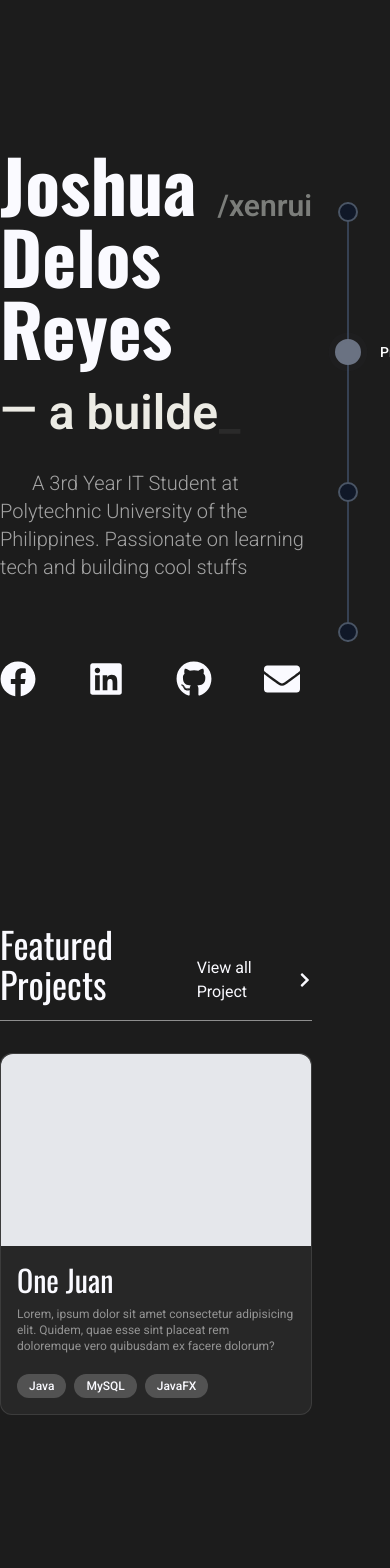
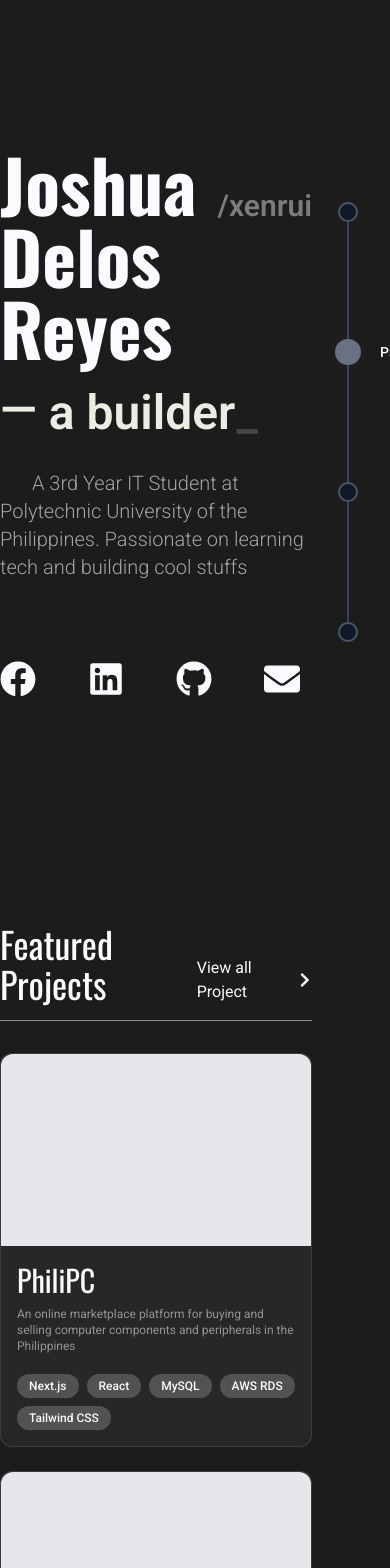
Before and after one commit to Xenrui/joshua-portfolio, a Next.js app: page / in a window 390 px wide. Shown: the top 1568 px of the page. Built offline with nearby package versions, Linux system fonts and the light colour scheme.

Commit message:
feat: create project info with md

```diff
--- a/package.json
+++ b/package.json
@@ -11,6 +11,7 @@
   },
   "dependencies": {
     "@tabler/icons-react": "^3.36.0",
+    "gray-matter": "^4.0.3",
     "motion": "^12.28.1",
     "next": "16.1.1",
     "react": "19.2.3",
@@ -22,6 +23,7 @@
   "devDependencies": {
     "@biomejs/biome": "2.2.0",
     "@tailwindcss/postcss": "^4",
+    "@types/node": "^25.0.10",
     "tailwindcss": "^4"
   }
 }
--- /dev/null
+++ b/src/app/Home.js
@@ -0,0 +1,60 @@
+"use client";
+
+import Hero from "@/components/Hero";
+import ProjectCard from "@/components/ProjectCard";
+import { techstack } from "@/lib/techstack";
+import { FaChevronRight } from "react-icons/fa";
+import StackIcon from "tech-stack-icons";
+import path from "path";
+
+const Home = ({ projects }) => {
+    console.log(projects)
+	return (
+		<div className="relative col-span-4 items-center min-h-screen">
+			<main className="text-foreground">
+				<section id="hero" aria-label="Hero" className="relative flex min-h-screen w-full items-center">
+					<div className="relative">
+						<Hero />
+					</div>
+				</section>
+
+				<section id="projects" aria-label="projects" className="py-20">
+					<div className="flex justify-between items-end mb-8 pb-4 border-b border-white/50">
+						<h2 className="text-4xl">Featured Projects</h2>
+						<div className="flex items-center gap-2">
+							<span>View all Project</span>
+							<FaChevronRight />
+						</div>
+					</div>
+					<div className="grid gap-6 lg:grid-cols-3">
+						{projects.map((project) => (
+							<ProjectCard key={project.slug} project={project} />
+						))}
+					</div>
+				</section>
+
+				<section id="technologies" aria-label="technologies" className="py-20">
+					<h2 className="text-4xl mb-8">Technologies</h2>
+					<div className="grid grid-cols-3 lg:grid-cols-6 gap-2">
+						{techstack.map((techstack) => {
+							return (
+								<div
+									className="px-8 py-3 bg-white/10 rounded-xl flex flex-col items-center justify-center gap-1"
+									key={techstack.label}>
+									<h5 className="text-sm font-bold text-white/70 text-nowrap font-inter">
+										{techstack.label}
+									</h5>
+									<div className="h-12 w-12">
+										<StackIcon name={techstack.icon} />
+									</div>
+								</div>
+							);
+						})}
+					</div>
+				</section>
+			</main>
+		</div>
+	);
+};
+
+export default Home;
--- a/src/app/page.js
+++ b/src/app/page.js
@@ -1,54 +1,10 @@
-import Hero from "@/components/Hero";
-import ProjectCard from "@/components/ProjectCard";
-import { techstack } from "@/lib/techstack";
-import { FaChevronRight } from "react-icons/fa";
-import StackIcon from "tech-stack-icons";
+import Home from "@/app/Home";
+import { loadProjects } from "@/lib/data";
+import React from "react";
 
-const Home = () => {
-	return (
-		<div className="relative col-span-4 items-center min-h-screen">
-			<main className="text-foreground">
-				<section id="hero" aria-label="Hero" className="relative flex min-h-screen w-full items-center">
-					<div className="relative">
-						<Hero />
-					</div>
-				</section>
-
-				<section id="projects" aria-label="projects" className="py-20">
-					<div className="flex justify-between items-end mb-8 pb-4 border-b border-white/50">
-						<h2 className="text-4xl">Featured Projects</h2>
-						<div className="flex items-center gap-2">
-							<span>View all Project</span>
-							<FaChevronRight />
-						</div>
-					</div>
-					<div className="grid gap-6 lg:grid-cols-3">
-						<ProjectCard />
-					</div>
-				</section>
-
-				<section id="technologies" aria-label="technologies" className="py-20">
-					<h2 className="text-4xl mb-8">Technologies</h2>
-					<div className="grid grid-cols-3 lg:grid-cols-6 gap-2">
-						{techstack.map((techstack) => {
-							return (
-								<div
-									className="px-8 py-3 bg-white/10 rounded-xl flex flex-col items-center justify-center gap-1"
-									key={techstack.label}>
-									<h5 className="text-sm font-bold text-white/70 text-nowrap font-inter">{techstack.label}</h5>
-									<div className="h-12 w-12">
-										<StackIcon name={techstack.icon} />
-									</div>
-								</div>
-							);
-						})}
-					</div>
-				</section>
-
-
-			</main>
-		</div>
-	);
+const Page = () => {
+	const projects = loadProjects();
+	return <Home projects={projects} />;
 };
 
-export default Home;
+export default Page;
--- a/src/components/ProjectCard.js
+++ b/src/components/ProjectCard.js
@@ -2,31 +2,26 @@
 
 import { motion } from "motion/react";
 
-const ProjectCard = () => {
+const ProjectCard = ({ project }) => {
 	return (
 		<div className="h-full">
 			<motion.div
-				className="group bg-white/5 rounded-xl border border-white/10 hover:border-white/25"
+				className="group bg-white/5 rounded-xl border border-white/10 hover:border-white/25 h-full flex flex-col"
 				whileHover={{ y: -3 }}>
 				<div className="h-48 bg-gray-200 rounded-t-xl overflow-hidden"></div>
-				<div className="p-4 flex flex-col justify-between gap-5">
+				<div className="p-4 flex flex-col justify-between gap-5 flex-1">
 					<div className="">
-						<h3 className="text-3xl mb-2">One Juan</h3>
-						<p className="text-xs text-white/50">
-							Lorem, ipsum dolor sit amet consectetur adipisicing elit. Quidem, quae esse sint placeat rem
-							doloremque vero quibusdam ex facere dolorum?
-						</p>
+						<h3 className="text-3xl mb-2">{project.title}</h3>
+						<p className="text-xs text-white/50">{project.description}</p>
 					</div>
-					<div className="flex gap-2 text-sm items-center">
-						<div className="bg-white/20 px-3 py-1 rounded-full flex items-center">
-							<span className="font-medium text-xs">Java</span>
-						</div>
-						<div className="bg-white/20 px-3 py-1 rounded-full flex items-center">
-							<span className="font-medium text-xs">MySQL</span>
-						</div>
-						<div className="bg-white/20 px-3 py-1 rounded-full flex items-center">
-							<span className="font-medium text-xs">JavaFX</span>
-						</div>
+					<div className="flex flex-wrap gap-2 text-sm items-center">
+						{project.tech.map((tools) => {
+							return (
+								<div className="bg-white/20 px-3 py-1 rounded-full flex items-center">
+									<span className="font-medium text-xs">{tools}</span>
+								</div>
+							);
+						})}
 					</div>
 				</div>
 			</motion.div>
--- /dev/null
+++ b/src/content/projects/iskorrection.md
@@ -0,0 +1,21 @@
+---
+title: "Iskorrection"
+description: "A school violation management system based on Polytechnic University of the Philippines' disciplinary processes"
+featured: true
+order: 2
+date: "2025-12-25"
+tech:
+    - Next.js
+    - React
+    - MySQL
+    - Tailwind CSS
+links:
+    github: "https://github.com/Xenrui/school-violations-system"
+    demo: "https://iskorrection.bsit3-3.site/"
+image: "/projects/iskorrection.png"
+tags:
+    - education
+    - management-system
+    - full-stack
+status: "active"
+---
--- /dev/null
+++ b/src/content/projects/onejuan.md
@@ -0,0 +1,20 @@
+---
+title: "OneJuan"
+description: "A simple employee management system for tracking and managing employee information and records with face recognition"
+featured: true
+order: 3
+date: "2024-10-26"
+tech:
+  - JavaFX
+  - Java
+  - OpenCV
+  - MySQL
+links:
+  github: "https://github.com/Xenrui/Employee-Management-JavaFX"
+image: "/projects/onejuan.png"
+tags:
+  - management-system
+  - hr
+  - full-stack
+status: "active"
+---
--- /dev/null
+++ b/src/content/projects/philipc.md
@@ -0,0 +1,22 @@
+---
+title: "PhiliPC"
+description: "An online marketplace platform for buying and selling computer components and peripherals in the Philippines"
+featured: true
+order: 1
+date: "2024-11-05"
+tech:
+    - Next.js
+    - React
+    - MySQL
+    - AWS RDS
+    - Tailwind CSS
+links:
+    github: "https://github.com/Xenrui/philipc"
+    demo: "https://philipc.vercel.app"
+image: "/projects/philipc.png"
+tags:
+    - e-commerce
+    - marketplace
+    - full-stack
+status: "active"
+---
--- /dev/null
+++ b/src/lib/data.js
@@ -0,0 +1,27 @@
+import fs from "fs";
+import path from "path";
+import matter from "gray-matter";
+
+export function loadProjects() {
+  const projectsDirectory = path.join(process.cwd(), "src/content/projects");
+
+  if (!fs.existsSync(projectsDirectory)) {
+    return [];
+  }
+
+  const files = fs.readdirSync(projectsDirectory);
+  return files
+    .filter((file) => file.endsWith(".md"))
+    .map((file) => {
+      const filePath = path.join(projectsDirectory, file);
+      const fileContents = fs.readFileSync(filePath, "utf8");
+      const { data: frontmatter } = matter(fileContents);
+
+      return {
+        slug: file.replace(".md", ""),
+        ...frontmatter,
+      };
+    })
+    .filter((project) => project.featured === true)
+    .sort((a, b) => (a.order ?? 999) - (b.order ?? 999));
+}
```
Also changed, not shown: 1 other file (tests, documents, lock files or other folders).
